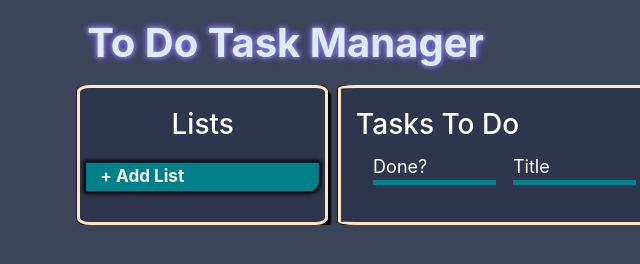
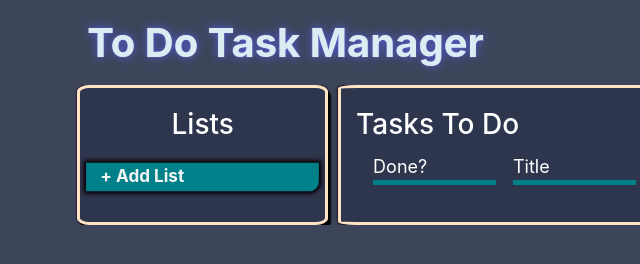
Before and after one commit to MephistoDevelop/ToDo-List, a plain HTML site: page index.html in a window 1280 px wide. Shown: the full height of the page, 51-691 px from the left. Drawn offline with nearby package versions, Linux system fonts and the light colour scheme.

Commit message:
Change title style

```diff
--- a/styles.css
+++ b/styles.css
@@ -41,7 +41,7 @@ li {
   font-size: 40px;
   font-weight: bold;
   color: #dbedf3;
-  text-shadow: 0 0 10px rgb(84, 93, 221), 0 0 5px, 0 0px 6px rgb(115, 3, 143);
+  text-shadow: 0 0 10px rgb(84, 93, 221), 0 0 1px, 0 0px 1px rgb(115, 3, 143);
 }
 #main-container {
   box-shadow: 0 0 5px 2px #000, 0 0 5px 4px rgb(48, 29, 53);
```
